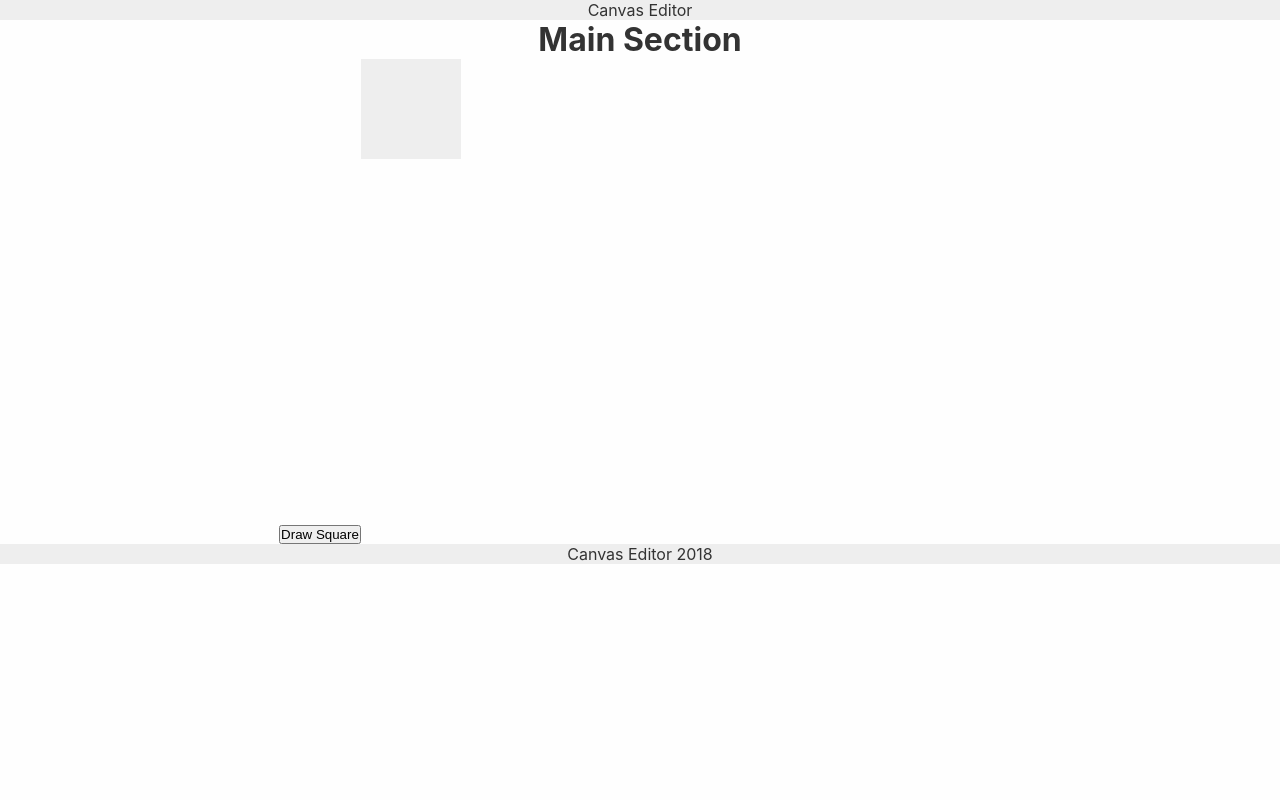
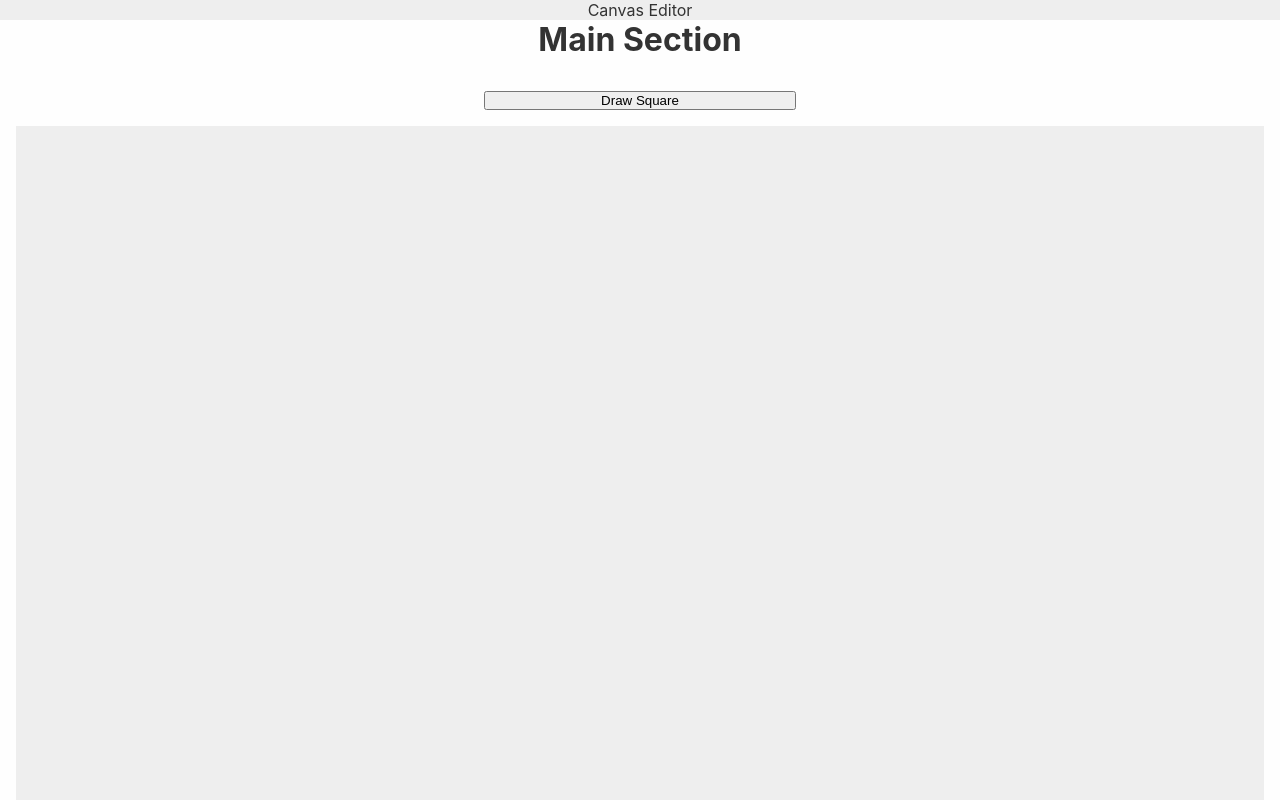
Before and after one commit to jbratcher/canvas_editor, a React (Create React App) app: page / in a window 1280 px wide. Shown: the top 800 px of the page. Built offline with nearby package versions, Linux system fonts and the light colour scheme.

Commit message:
updated readme.md, added node-sass for scss files, basic styling

```diff
--- a/package.json
+++ b/package.json
@@ -21,5 +21,8 @@
     "not dead",
     "not ie <= 11",
     "not op_mini all"
-  ]
+  ],
+  "devDependencies": {
+    "node-sass": "^4.11.0"
+  }
 }
--- a/src/App.css
+++ /dev/null
@@ -1,23 +0,0 @@
-*, *::before, *::after {
-  box-sizing: border-box;
-  margin: 0;
-  padding: 0;
-}
-
-body {
-  background: #fefefe;
-  color: #333;
-  width: 100vw;
-}
-
-.App {
-  text-align: center;
-}
-
-.Header, .Footer {
-  background: #eee;
-}
-
-.Main {
-  background: #fefefe;
-}
--- a/src/App.js
+++ b/src/App.js
@@ -1,6 +1,6 @@
 import React, { Component } from 'react';
 import Canvas from './Canvas'
-import './App.css';
+import './App.scss';
 
 class App extends Component {
 
--- /dev/null
+++ b/src/App.scss
@@ -0,0 +1,43 @@
+*, *::before, *::after {
+  box-sizing: border-box;
+  margin: 0;
+  padding: 0;
+}
+
+body {
+  background: #fefefe;
+  color: #333;
+}
+
+.App {
+  text-align: center;
+}
+
+.Header, .Footer {
+  background: #eee;
+}
+
+.Main {
+  background: #fefefe;
+  display: flex;
+  justify-content: center;
+  width: 100%;
+  max-width: 80vw;
+  height: 100%;
+  max-height: 100vw;
+}
+
+.canvasContainer {
+  display: flex;
+  flex-direction: column;
+  margin: 1rem;
+
+    .drawSquare {
+      margin: 1rem 0;
+      width: 25%;
+      align-self: center;
+    }
+
+    canvas {
+    }
+}
--- a/src/Canvas.js
+++ b/src/Canvas.js
@@ -1,5 +1,5 @@
 import React, { Component } from 'react';
-import './App.css';
+import './App.scss';
 
 class Canvas extends Component {
 
@@ -24,17 +24,17 @@ class Canvas extends Component {
     updateCanvas() {
         const ctx = this.refs.canvas.getContext('2d');
         ctx.fillStyle = "#eee";
-        ctx.fillRect(0,0, 100, 100);
+        ctx.fillRect(0,0, 300, 300);
     }
 
   render() {
     return (
 
-      <section>
+      <section className="canvasContainer">
 
-        <button onClick={this.drawSquare}>Draw Square</button>
+        <button className="drawSquare" onClick={this.drawSquare}>Draw Square</button>
 
-        <canvas ref="canvas" width="640px" height="480px">
+        <canvas ref="canvas" height="800" width="100%">
           Canvas (Your browser doesn't support the canvas element).
         </canvas>
 
--- a/src/index.js
+++ b/src/index.js
@@ -1,6 +1,6 @@
 import React from 'react';
 import ReactDOM from 'react-dom';
-import './index.css';
+import './index.scss';
 import App from './App';
 import * as serviceWorker from './serviceWorker';
 
```
Also changed, not shown: src/index.scss (renamed from src/index.css), 1 other file (tests, documents, lock files or other folders).
